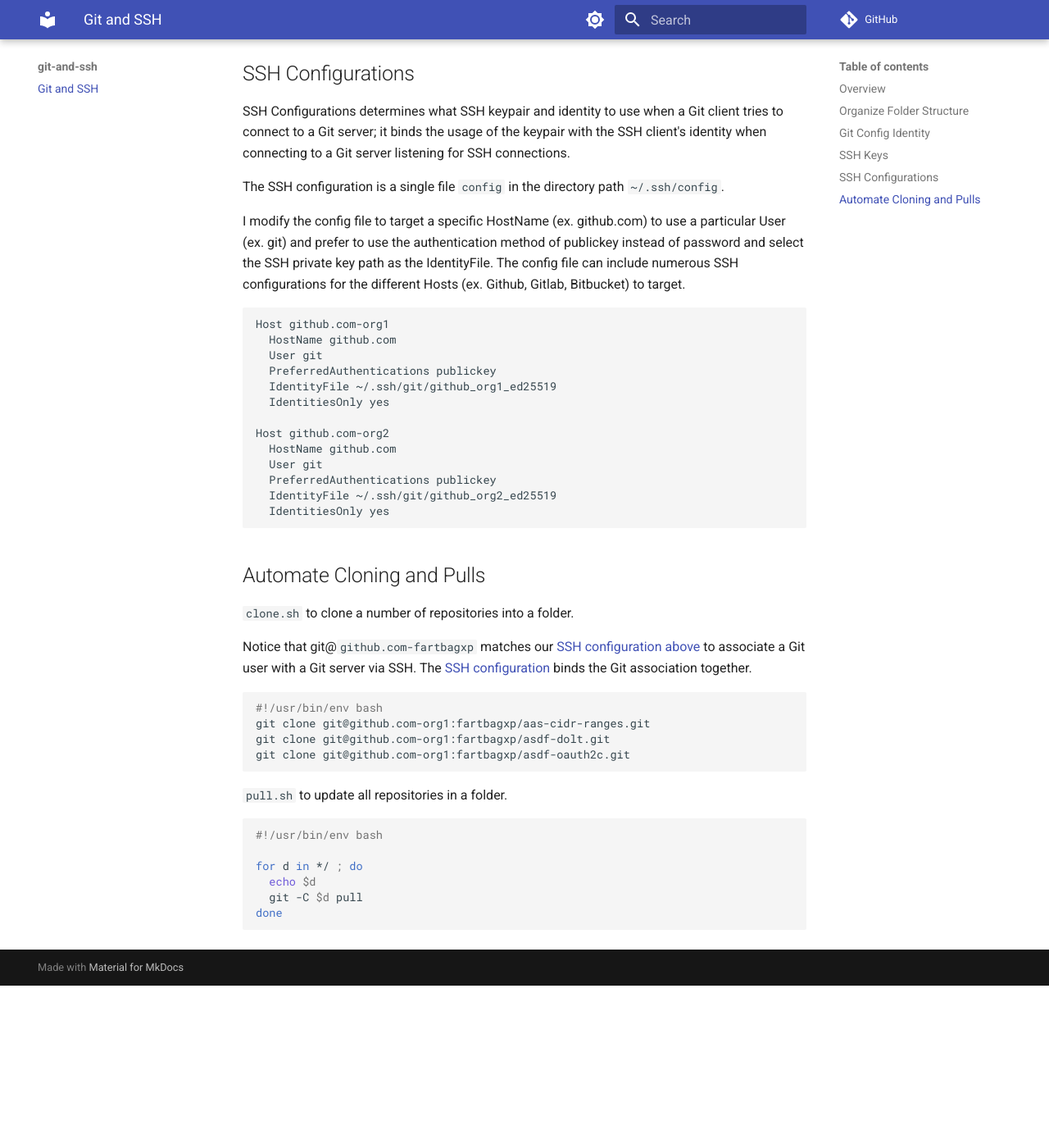
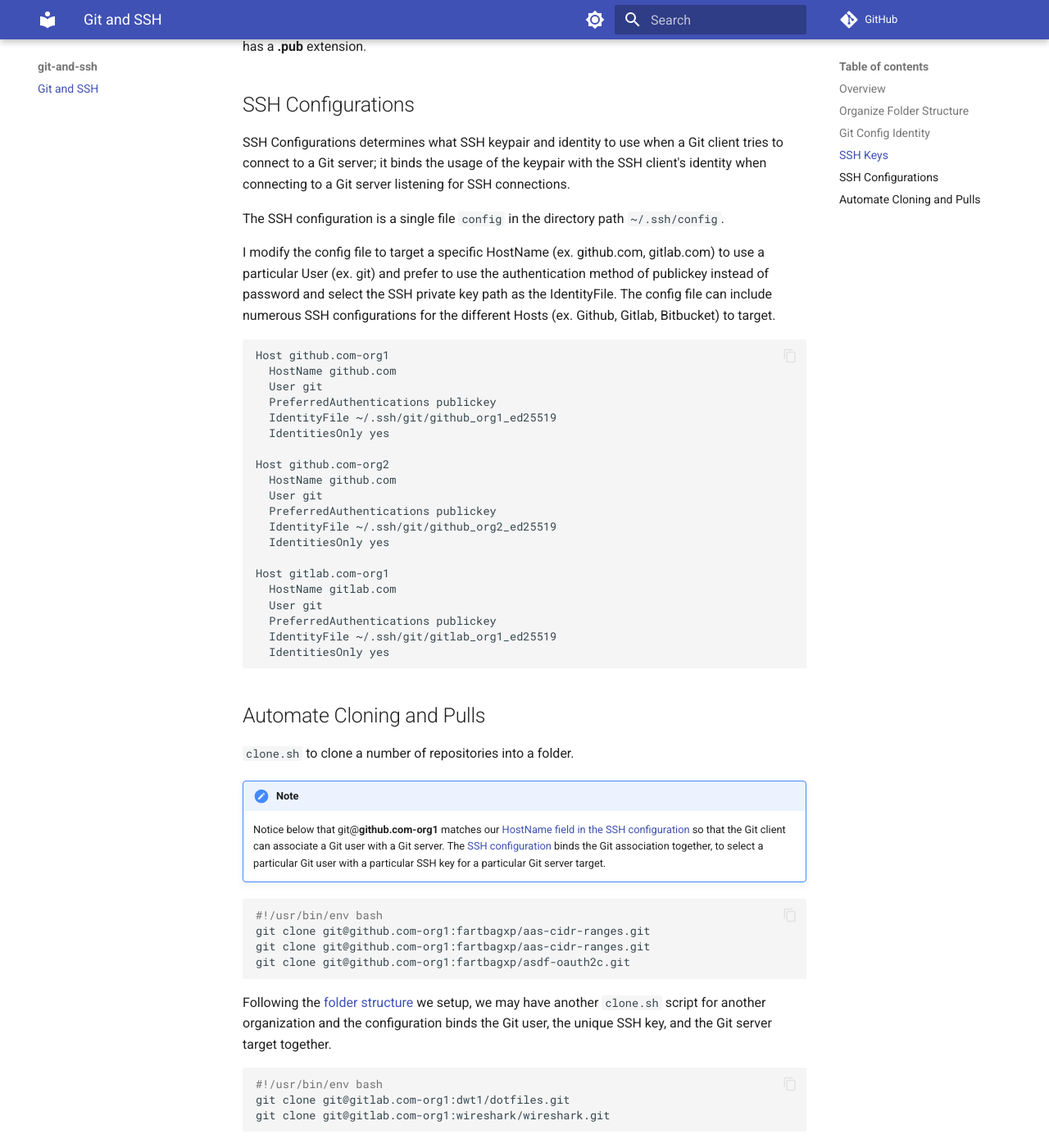
Before and after one commit to fartbagxp/git-and-ssh, an MkDocs documentation site: the page built from docs/index.md, in a window 1280 px wide and 1400 px high, scrolled down 3334 px. Shown: the whole window at 82% size. Built offline with MkDocs 1.6.1 and Material for MkDocs 9.7.7, drawn with Linux system fonts in a browser that asks for light colours; comment, search, counter and statistics services are not loaded; before the commit the page ends 4536 px from its top, so only the background shows below that; some of the changed text lies outside the part shown.

Commit message:
Clarifying org usage and HostName (#6)
* Clarifying org usage and HostName

* Updating on how to contribute

* Making org names consistent, add code copy theme

````diff
--- a/docs/index.md
+++ b/docs/index.md
@@ -68,10 +68,12 @@
   path = .gitconfig-org1
 [includeIf "gitdir:~/code/org2/"]
   path = .gitconfig-org2
-[includeIf "gitdir:~/code/github-org3/"]
-  path = .gitconfig-github-org3
-[includeIf "gitdir:~/code/gitlab-org4/"]
-  path = .gitconfig-org4
+[includeIf "gitdir:~/code/github-org1/"]
+  path = .gitconfig-github-org1
+[includeIf "gitdir:~/code/github-org2/"]
+  path = .gitconfig-github-org2
+[includeIf "gitdir:~/code/gitlab-org1/"]
+  path = .gitconfig-org1
 [core]
   attributesfile = .gitattributes
 ```
@@ -130,7 +132,7 @@
 
 The SSH configuration is a single file `config` in the directory path `~/.ssh/config`.
 
-I modify the config file to target a specific HostName (ex. github.com) to use a particular User (ex. git) and prefer to use the authentication method of publickey instead of password and select the SSH private key path as the IdentityFile. The config file can include numerous SSH configurations for the different Hosts (ex. Github, Gitlab, Bitbucket) to target.
+I modify the config file to target a specific HostName (ex. github.com, gitlab.com) to use a particular User (ex. git) and prefer to use the authentication method of publickey instead of password and select the SSH private key path as the IdentityFile. The config file can include numerous SSH configurations for the different Hosts (ex. Github, Gitlab, Bitbucket) to target.
 
 ```bash
 Host github.com-org1
@@ -146,22 +148,39 @@
   PreferredAuthentications publickey
   IdentityFile ~/.ssh/git/github_org2_ed25519
   IdentitiesOnly yes
+
+Host gitlab.com-org1
+  HostName gitlab.com
+  User git
+  PreferredAuthentications publickey
+  IdentityFile ~/.ssh/git/gitlab_org1_ed25519
+  IdentitiesOnly yes
 ```
 
 ## Automate Cloning and Pulls
 
 `clone.sh` to clone a number of repositories into a folder.
 
-Notice that git@`github.com-fartbagxp` matches our [SSH configuration above](#ssh-configurations) to associate a Git user with a Git server via SSH. The [SSH configuration](#ssh-configurations) binds the Git association together.
+!!! note
+
+    Notice below that git@**github.com-org1** matches our [HostName field in the SSH configuration](#ssh-configurations) so that the Git client can associate a Git user with a Git server. The [SSH configuration](#ssh-configurations) binds the Git association together, to select a particular Git user with a particular SSH key for a particular Git server target.
 
 ```bash
 #!/usr/bin/env bash
 git clone git@github.com-org1:fartbagxp/aas-cidr-ranges.git
-git clone git@github.com-org1:fartbagxp/asdf-dolt.git
+git clone git@github.com-org1:fartbagxp/aas-cidr-ranges.git
 git clone git@github.com-org1:fartbagxp/asdf-oauth2c.git
 ```
 
-`pull.sh` to update all repositories in a folder.
+Following the [folder structure](#organize-folder-structure) we setup, we may have another `clone.sh` script for another organization and the configuration binds the Git user, the unique SSH key, and the Git server target together.
+
+```bash
+#!/usr/bin/env bash
+git clone git@gitlab.com-org1:dwt1/dotfiles.git
+git clone git@gitlab.com-org1:wireshark/wireshark.git
+```
+
+(Optional) To sync repositories without verifying, `pull.sh` updates all repositories in a folder. This will cause git conflicts if there are unmerged changes!
 
 ```bash
 #!/usr/bin/env bash
--- a/mkdocs.yml
+++ b/mkdocs.yml
@@ -6,6 +6,7 @@
   language: en
   features:
     - search.suggest
+    - content.code.copy
   palette:
     # Palette toggle for light mode
     - media: "(prefers-color-scheme: light)"
@@ -26,3 +27,10 @@
   - admonition
   - pymdownx.details
   - pymdownx.superfences
+  - pymdownx.highlight:
+      anchor_linenums: true
+      line_spans: __span
+      pygments_lang_class: true
+  - pymdownx.inlinehilite
+  - pymdownx.snippets
+  - pymdownx.superfences
````
Also changed, not shown: README.md (+3 -58 lines), .github/CONTRIBUTING.md.
